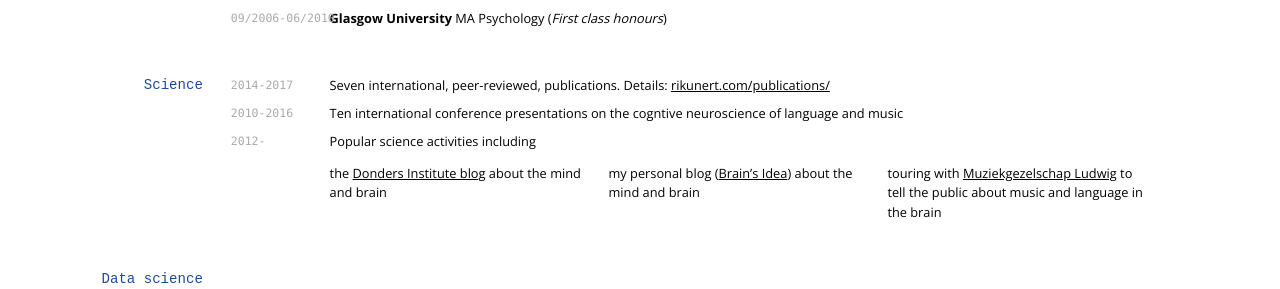
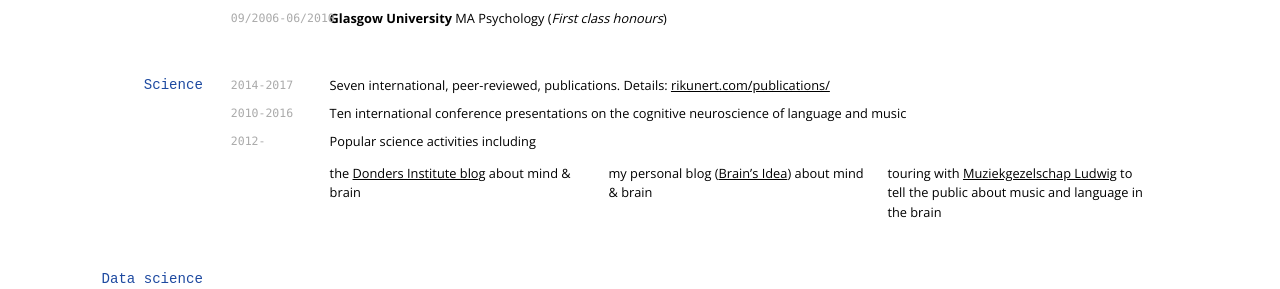
Before and after one commit to rikunert/rikunert.github.io, a Jekyll site: the page built from cv.md, in a window 1280 px wide. Shown: the part 982-1271 px from the top of the page. Built offline with Jekyll 4.4.1, drawn with Linux system fonts in a browser that asks for light colours; nearby versions of some CDN libraries.

Commit message:
small typo removal in cv

```diff
--- a/cv.md
+++ b/cv.md
@@ -68,12 +68,12 @@ __Glasgow University__ MA Psychology (_First class honours_)
 Seven international, peer-reviewed, publications. Details: [rikunert.com/publications/](http://rikunert.com/publications/)
 
 `2010-2016`
-Ten international conference presentations on the cogntive neuroscience of language and music
+Ten international conference presentations on the cognitive neuroscience of language and music
 
 `2012-`
 Popular science activities including
-* the [Donders Institute blog](http://blog.donders.ru.nl/?page_id=779) about the mind and brain
-* my personal blog ([Brain's Idea](http://brainsidea.wordpress.com/)) about the mind and brain
+* the [Donders Institute blog](http://blog.donders.ru.nl/?page_id=779) about mind & brain
+* my personal blog ([Brain's Idea](http://brainsidea.wordpress.com/)) about mind & brain
 * touring with [Muziekgezelschap Ludwig](http://www.ludwiglive.nl/brainwaves/brainwave-1-felix-meritis/) to tell the public about music and language in the brain
 
 
```
